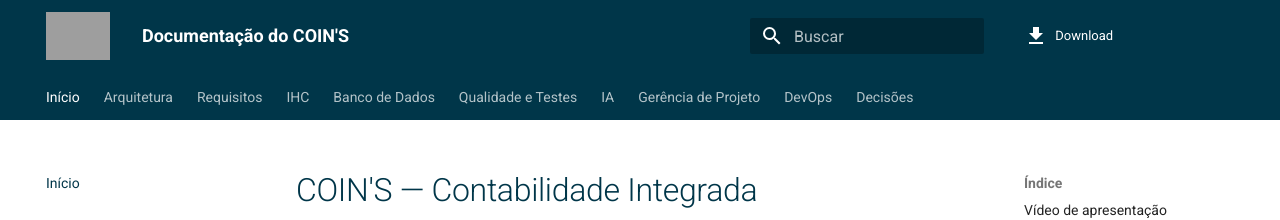
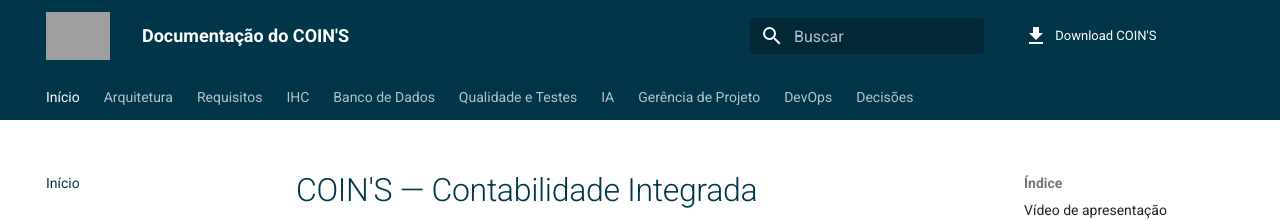
Before and after one commit to NES-Contabilidade-Integrada/doc-coins2026.1, an MkDocs documentation site: the page built from docs/index.md, in a window 1280 px wide. Shown: the top 220 px of the page. Built offline with MkDocs 1.6.1 and Material for MkDocs 9.7.7, drawn with Linux system fonts in a browser that asks for light colours; comment, search, counter and statistics services are not loaded; grey boxes are pictures that could not be loaded.

Commit message:
fix(ui): rename header download button to 'Download COIN'S'
Co-Authored-By: Claude Sonnet 4.6 <noreply@anthropic.com>

```diff
--- a/mkdocs.yml
+++ b/mkdocs.yml
@@ -16,7 +16,7 @@ theme:
     - content.code.annotate
 
 repo_url: https://github.com/NES-Contabilidade-Integrada/coins2026.1/releases/latest
-repo_name: Download
+repo_name: Download COIN'S
 
 copyright: Núcleo de Práticas de Engenharia de Software | UFMS
 
```
